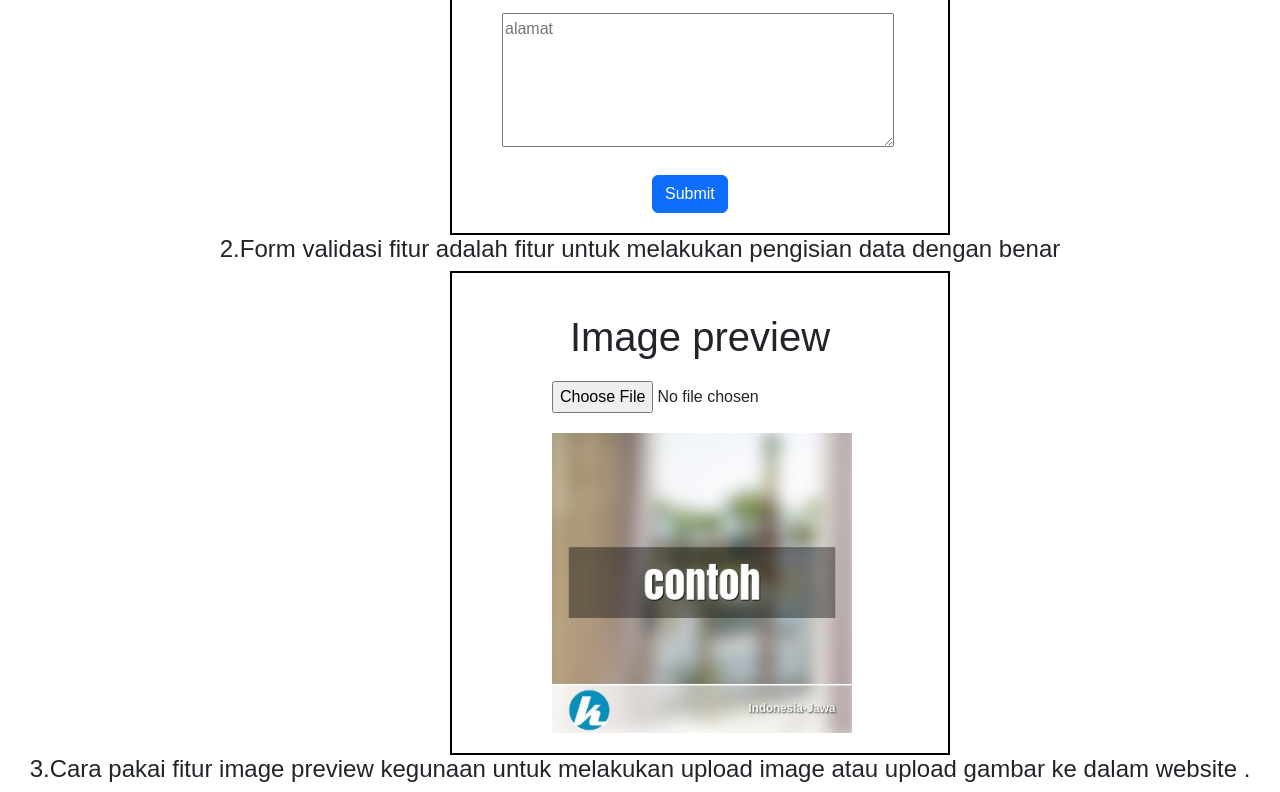
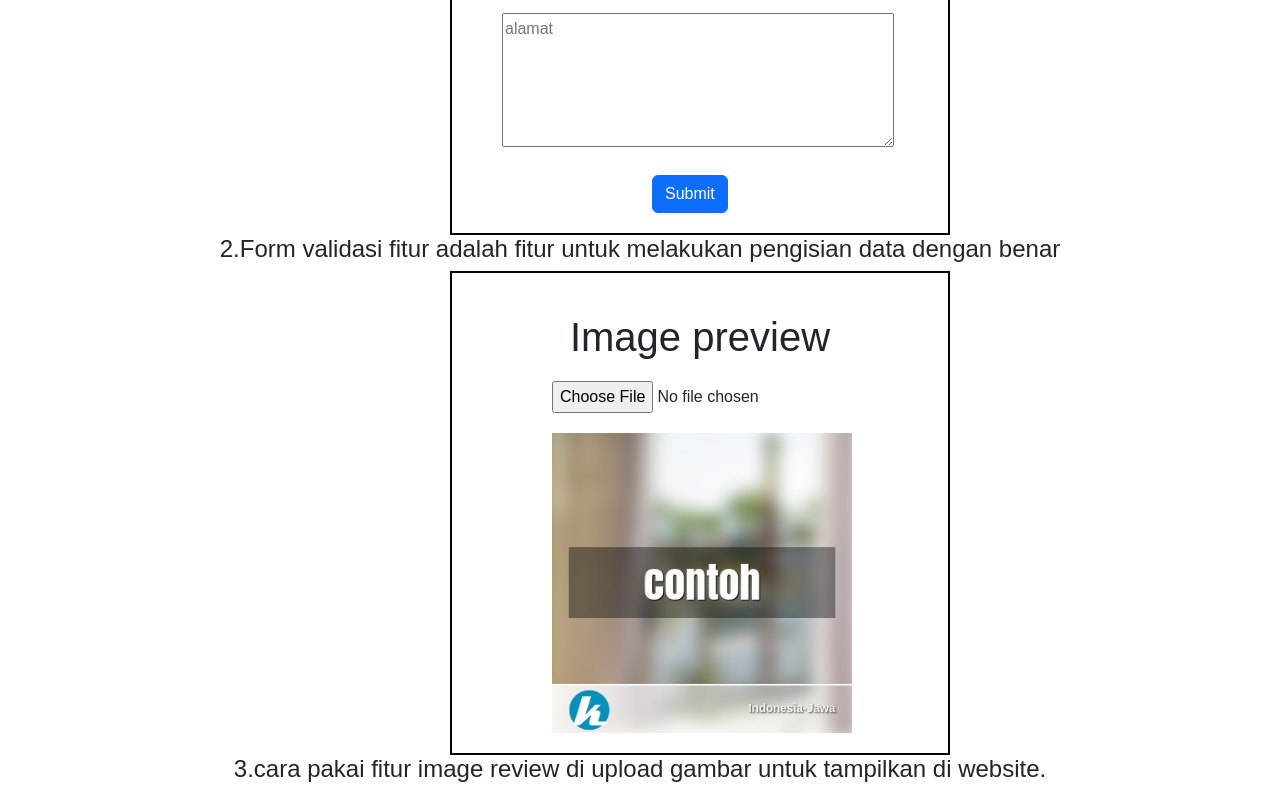
Before and after one commit to gilangwokeh/plugin-jquery, a website: page index.html in a window 1280 px wide. Shown: the part 1153-1945 px from the top of the page. Drawn offline with nearby package versions, Linux system fonts and the light colour scheme.

Commit message:
penambahan kode

```diff
--- a/index.html
+++ b/index.html
@@ -87,7 +87,7 @@
       <br>
       <img id="show" src="./image/contoh.jpg" alt="">
     </form>
-    <h4>3.Cara pakai fitur image preview kegunaan untuk melakukan upload image atau upload gambar ke dalam website .</h4>
+    <h4>3.cara pakai fitur image review di upload gambar untuk tampilkan di website.</h4>
     <script src="https://ajax.googleapis.com/ajax/libs/jquery/3.6.0/jquery.min.js"></script>
     <script src="https://cdn.jsdelivr.net/npm/jquery-validation@1.19.5/dist/jquery.validate.js"></script>
   <script src="./jquery/index.js"></script>
```
